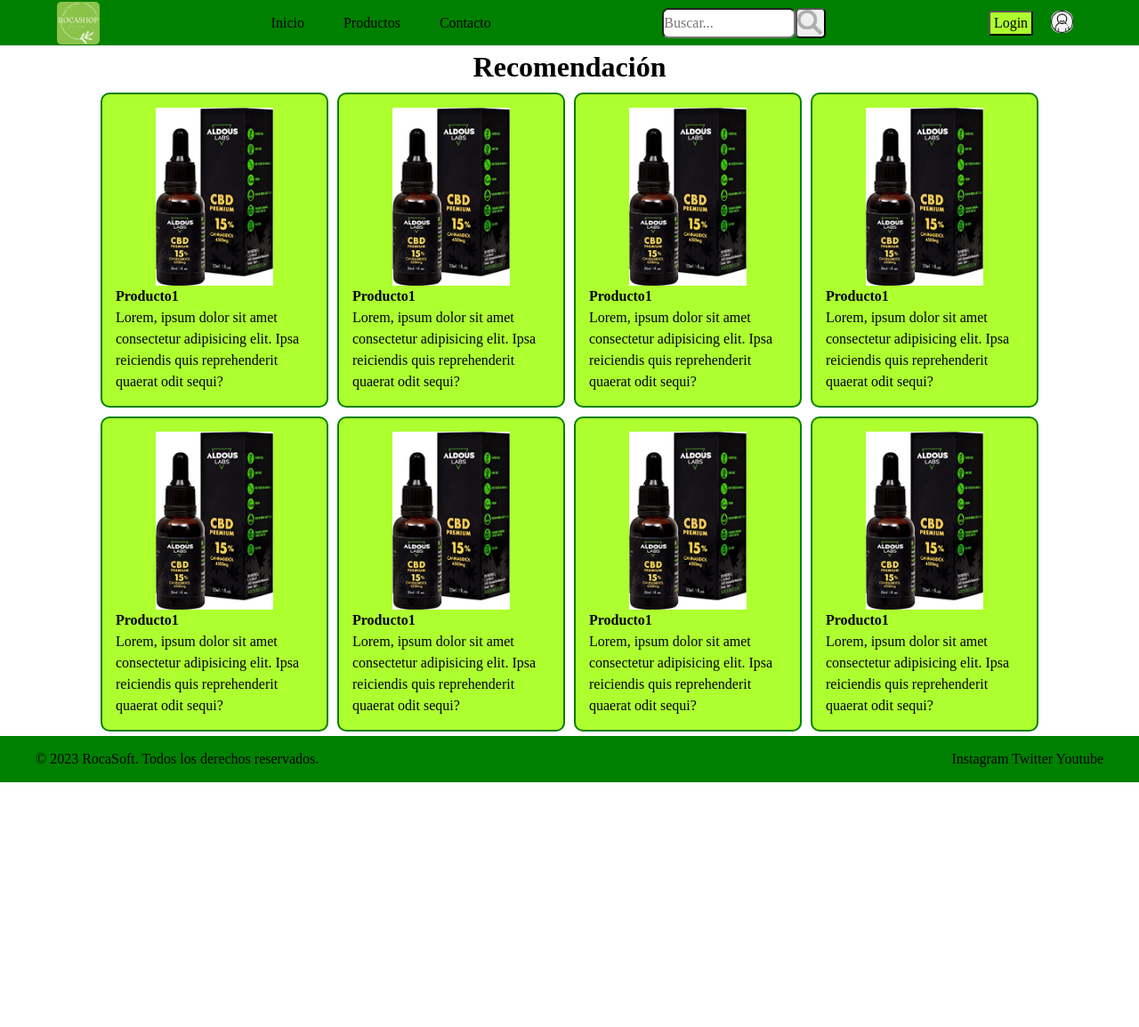
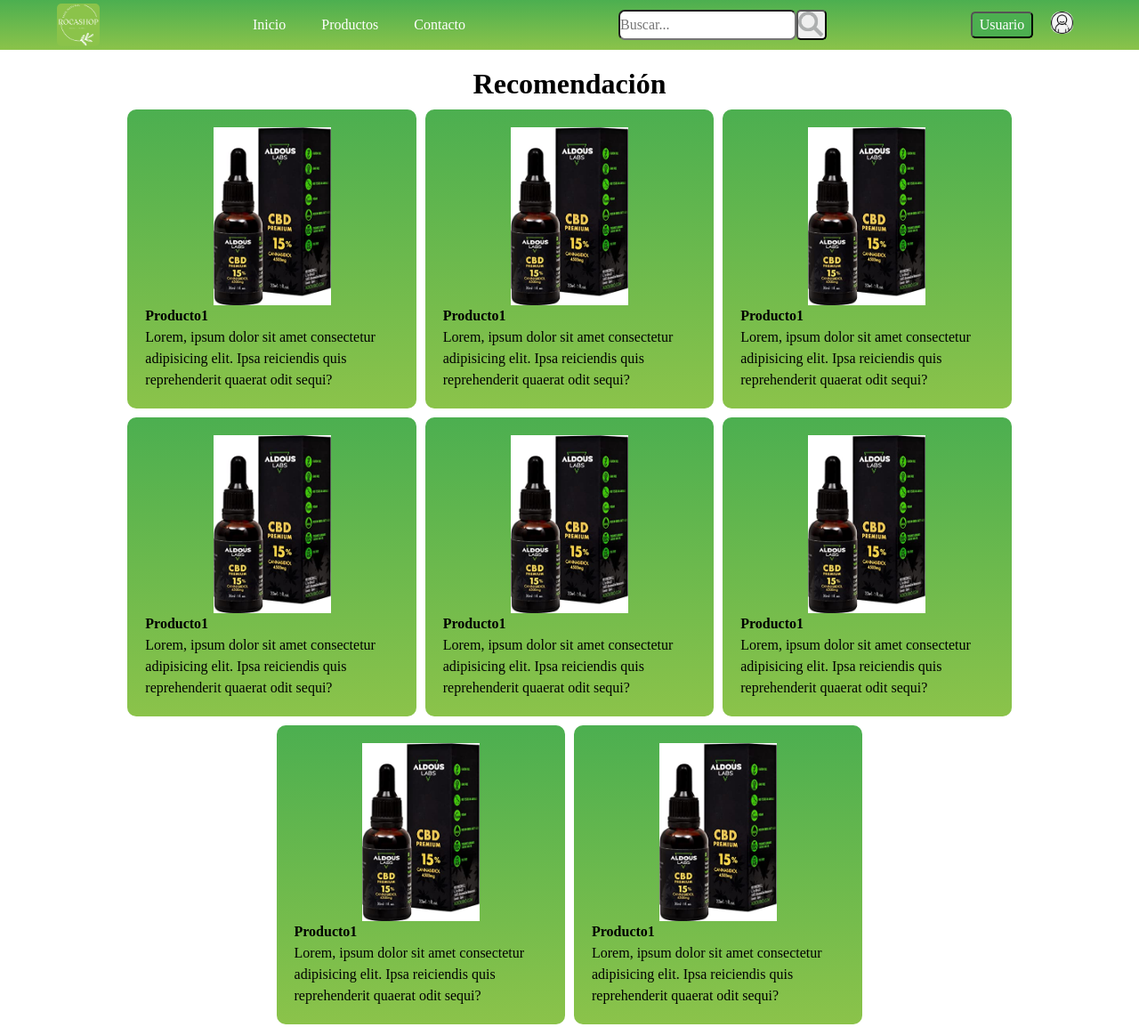
Before and after one commit to iesdonanadiw/proyecto-diw-miguelangelroca, a plain HTML site: page index.html in a window 1280 px wide. Shown: the top 1154 px of the page at 89% size. Before the commit the page ends 879 px from the top, so only its background shows below. Drawn offline with Linux system fonts and the light colour scheme.

Commit message:
Estilo y responsive para index.html

```diff
--- /dev/null
+++ b/css/index.css
@@ -0,0 +1,142 @@
+/* Contenido principal */
+.main {
+  grid-area: main;
+}
+.main_title {
+  text-align: center;
+}
+.products {
+  display: flex;
+  flex-wrap: wrap;
+  justify-content: center;
+  align-items: center;
+  gap: 10px;
+  margin: auto 10% auto 10%;
+  padding: 5px;
+}
+.product {
+  display: flex;
+  flex-wrap: wrap;
+  justify-content: center;
+  align-items: center;
+  padding: 20px;
+  border-radius: 10px;
+  background: linear-gradient(#4caf50, #8bc34a);
+}
+.product_image img {
+  width: auto;
+  height: 25vh;
+}
+/* Fin contenido principal */
+
+/*RESPONSIVE*/
+
+/* Dispositivos muy pequeños (moviles, 600px o menos) */
+@media only screen and (max-width: 600px) {
+  .navbar {
+    height: 12vh;
+  }
+  .navbar_menu {
+    display: flex;
+    flex-flow: column;
+  }
+  .navbar_search {
+    flex-flow: column;
+    align-items: center;
+  }
+  .search_input {
+    width: 60px;
+  }
+  .search_button {
+    width: 30px;
+  }
+  .navbar_login {
+    flex-flow: column-reverse;
+    align-items: center;
+    justify-content: center;
+    width: 50px;
+    height: 12vh;
+  }
+  .login_image {
+    width: 30px;
+    height: auto;
+  }
+  .login_button {
+    margin: 0;
+  }
+  .products {
+    flex-flow: column;
+  }
+  .product {
+    width: 100%;
+  }
+  .footer {
+    flex-flow: column;
+    height: 12vh;
+    align-items: baseline;
+    justify-content: space-evenly;
+  }
+  .footer_rights {
+    margin-left: 1vh;
+  }
+}
+
+/* Dispositivos pequeños (tablets y moviles grandes, 600px o más) */
+@media only screen and (min-width: 600px) {
+  .navbar {
+    height: 50%;
+  }
+  .navbar_menu {
+    display: flex;
+    flex-flow: row;
+  }
+  .search_input {
+    width: 75px;
+  }
+  .products {
+    flex-flow: wrap;
+  }
+  .product {
+    width: 90%;
+  }
+  .footer {
+    height: 50%;
+  }
+}
+
+/* Dispositivos medianos (tablets grandes, 768px o mas) */
+/*@media only screen and (min-width: 768px) {...}*/
+
+/* Dispositivos grandes (portatiles/escritorio, 992px o mas) */
+@media only screen and (min-width: 992px) {
+  .navbar {
+    height: 80%;
+  }
+  .search_input {
+    width: 150px;
+  }
+  .product {
+    width: 32%;
+  }
+  .footer {
+    height: 80%;
+  }
+}
+
+/* Dispositivos muy grandes (portatiles/escritorio grandes, 1200px o mas) */
+@media only screen and (min-width: 1200px) {
+  .navbar {
+    height: 80%;
+  }
+  .search_input {
+    width: 200px;
+  }
+  .product {
+    width: 32%;
+  }
+  .footer {
+    height: 80%;
+  }
+}
+
+/* FIN RESPONSIVE */
--- a/css/style.css
+++ b/css/style.css
@@ -9,7 +9,6 @@
   padding: 0;
 }
 .clearfix::after {
-  content: “”;
   clear: both;
   display: table;
 }
@@ -54,7 +53,7 @@ table {
 /* Barra de navegacion */
 .navbar {
   grid-area: navbar;
-  background-color: green;
+  background: linear-gradient(#4caf50, #8bc34a);
   display: flex;
   justify-content: space-between;
   align-items: center;
@@ -76,11 +75,11 @@ table {
 
 .navbar_menu a {
   text-decoration: none;
-  color: black;
+  color: white;
 }
 
 .navbar_menu li a:hover {
-  color: white;
+  color: black;
 }
 .navbar_search {
   display: flex;
@@ -104,13 +103,15 @@ table {
   display: flex;
 }
 .login_button {
-  background-color: greenyellow;
+  background-color: #4caf50;
+  color: white;
   margin: 10px;
-  border-radius: 3px;
-  width: 50px;
+  border-radius: 5px;
+  width: 70px;
+  height: 30px;
 }
 .login_button:hover {
-  color: white;
+  color: black;
   transform: scale(1.2);
 }
 .login_image {
@@ -120,50 +121,22 @@ table {
   width: auto;
   border-radius: 10px;
 }
-/* #menu, #menu-check{
-  display: none;
-} */
 /* Fin barra de navegacion */
 
 /* Contenido principal */
-.main {
-  grid-area: main;
-}
-.main_title {
-  text-align: center;
-}
-.products {
-  display: flex;
-  flex-wrap: wrap;
-  justify-content: center;
-  align-items: center;
-  gap: 10px;
-  margin: 5px;
-}
-.product {
-  display: flex;
-  flex-wrap: wrap;
-  justify-content: center;
-  align-items: center;
-  width: 20vw;
-  padding: 15px;
-  border: solid 2px green;
-  border-radius: 10px;
-  background-color: greenyellow;
-}
-.product_image img{
-  width: auto;
-  height: 25vh;
-}
+
+/**************************/
+
 /* Fin contenido principal */
 
 /* Pie de pagina */
 .footer {
   grid-area: footer;
   display: flex;
-  background-color: green;
+  background: linear-gradient(#4caf50, #8bc34a);
   align-items: center;
   justify-content: space-between;
+  color: white;
 }
 .footer_rights {
   margin-left: 5vh;
@@ -172,75 +145,3 @@ table {
   margin-right: 5vh;
 }
 /* Fin pie de pagina */
-
-
-/*RESPONSIVE*/
-
-/* Dispositivos muy pequeños (moviles, 600px o menos) */
-@media only screen and (max-width: 600px) {
-  .navbar{
-    height: 12vh;
-  }
-  .products{
-    flex-flow: column;
-  }
-  .product{
-    width: 100%;
-  }
-  .footer{
-    flex-flow: column;
-    height: 8vh;
-    align-items: baseline;
-  }
-  .navbar_menu{
-    display: flex;
-    flex-flow: column;
-  }
-  .navbar_login{
-    flex-flow: column-reverse;
-    align-items: center;
-    justify-content: center;
-  }
-  .login_image {
-    width: 40px;
-    height: auto;
-  }
-  .search_input{
-    width: 80px;
-  }
-
-  /* #menu-check:not(:checked) .navbar > .navbar_menu, .navbar_login{
-    display: none;
-  } */
-
-  /* #menu-check:checked ~ .navbar{
-    display: flex;
-  } */
-
-  /* #menu {
-    display: block;
-    background-color: greenyellow;
-    font-size: 1.2em;
-    font-weight: bold;
-    border: solid 3px greenyellow;
-    border-radius: 3px;
-  }
-  #menu-cerrar {
-    display: none;
-  } */
-
-}
-
-/* Dispositivos pequeños (tablets y moviles grandes, 600px o más) */
-/*@media only screen and (min-width: 600px) {...}*/
-
-/* Dispositivos medianos (tablets grandes, 768px o mas) */
-/*@media only screen and (min-width: 768px) {...}*/
-
-/* Dispositivos grandes (portatiles/escritorio, 992px o mas) */
-/*@media only screen and (min-width: 992px) {...}*/
-
-/* Dispositivos muy grandes (portatiles/escritorio grandes, 1200px o mas) */
-/*@media only screen and (min-width: 1200px) {...}*/
-
-/* FIN RESPONSIVE */
--- a/index.html
+++ b/index.html
@@ -5,10 +5,10 @@
     <meta http-equiv="X-UA-Compatible" content="IE=edge" />
     <meta name="viewport" content="width=device-width, initial-scale=1.0" />
     <link rel="stylesheet" href="css/style.css" />
+    <link rel="stylesheet" href="css/index.css" />
     <title>Inicio</title>
   </head>
   <body>
-
     <nav class="navbar" id="navbar">
       <img class="navbar_logo" src="img/logo.png" alt="logo" />
       <ul class="navbar_menu">
@@ -29,7 +29,7 @@
         </button>
       </form>
       <form class="navbar_login" action="#" method="POST">
-        <button class="login_button">Login</button>
+        <button class="login_button">Usuario</button>
         <img src="img/photo.png" class="login_image" alt="user" />
       </form>
       <!-- <input type="checkbox" id="menu-check" />
```
